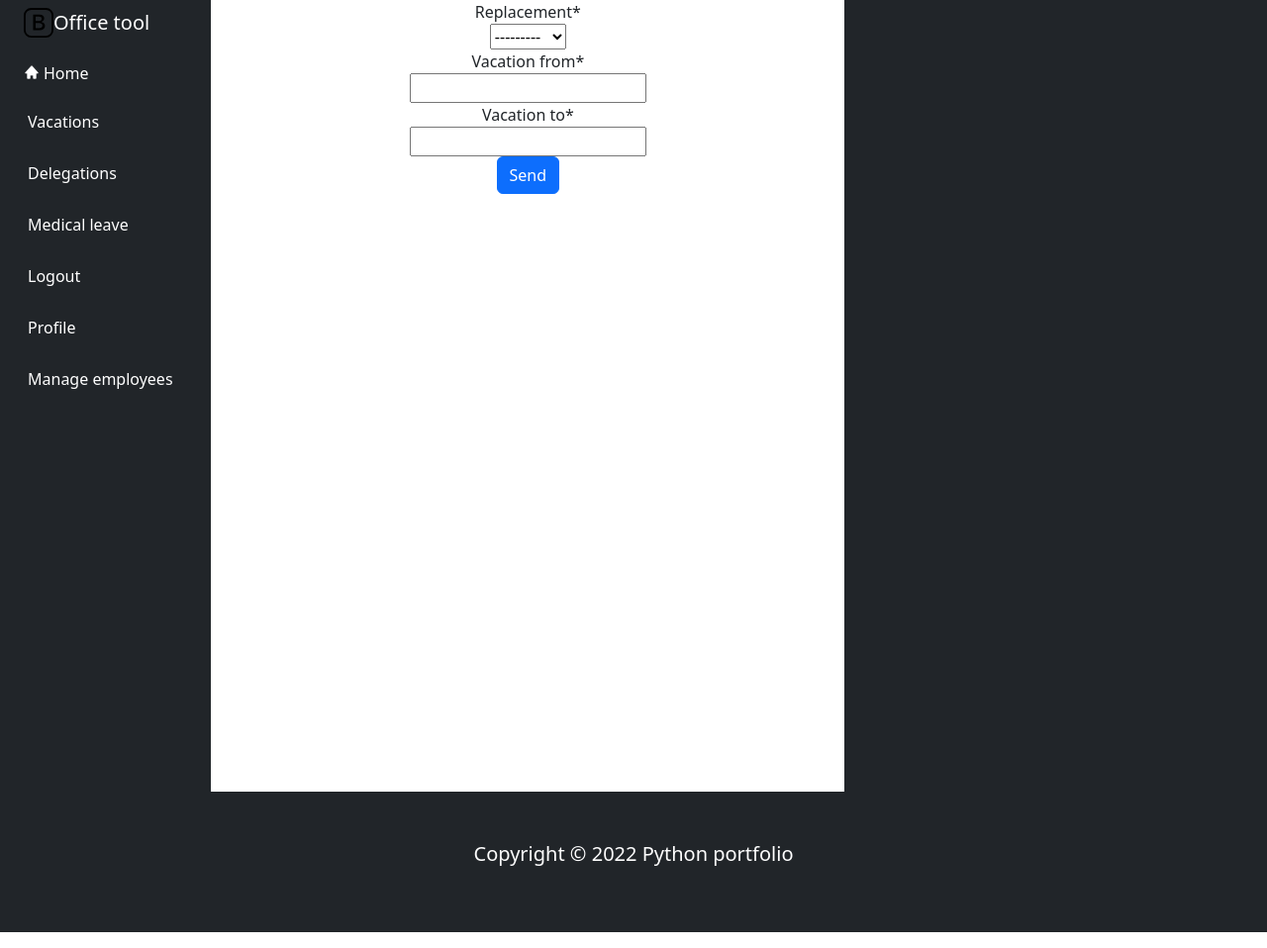
After one commit to MateuszFurman1/Office_tool-ERP_module_with_Django, a Django app: page /create-vacation in a window 1280 px wide. The commit adds this page. Shown: the whole page at 99% size. Run offline with Django 4.2, Linux system fonts and the light colour scheme; the visitor is signed in with stand-in values (Sample User, id 1); data comes from the database, SQL or seed files in the repository; some libraries are stand-ins or nearby versions.

Commit message:
Accept_reject_views

```diff
--- a/office_tool/urls.py
+++ b/office_tool/urls.py
@@ -17,7 +17,9 @@ from django.contrib import admin
 from django.urls import path
 
 from office_tool_app.views import HomeView, RegistrationView, LoginView, LogoutView, ProfileView, VacationDetailView, \
-    DelegationDetailView, ManageView, MedicalLeaveView, ManageDetailView
+    DelegationDetailView, ManageView, MedicalLeaveView, ManageDetailView, MedicalLeaveCreateView, DelegationCreateView, \
+    DelegationDeleteView, VacationCreateView, VacationDeleteView, MedicalDeleteView, VacationAcceptView, \
+    DelegationRejectView, DelegationAcceptView, VacationRejectView
 
 urlpatterns = [
     path('admin/', admin.site.urls),
@@ -30,5 +32,16 @@ urlpatterns = [
     path('delegation-detail/', DelegationDetailView.as_view(), name='delegation-detail'),
     path('manage/', ManageView.as_view(), name='manage'),
     path('medical-leave/', MedicalLeaveView.as_view(), name='medical-leave'),
+    path('delete-medical/<int:pk>/', MedicalDeleteView.as_view(), name='delete-medical'),
     path('manage-detail/<username>/', ManageDetailView.as_view(), name='manage-detail'),
+    path('create-medicalleave/<username>/', MedicalLeaveCreateView.as_view(), name='create-medical'),
+    path('create-delegation', DelegationCreateView.as_view(), name='create-delegation'),
+    path('delete-delegation/<int:pk>/', DelegationDeleteView.as_view(), name='delete-delegation'),
+    path('accept-delegation/<int:pk>/', DelegationAcceptView.as_view(), name='accept-delegation'),
+    path('reject-delegation/<int:pk>/', DelegationRejectView.as_view(), name='reject-delegation'),
+    path('create-vacation', VacationCreateView.as_view(), name='create-vacation'),
+    path('delete-vacation/<int:pk>/', VacationDeleteView.as_view(), name='delete-vacation'),
+    path('accept-vacation/<int:pk>/', VacationAcceptView.as_view(), name='accept-vacation'),
+    path('reject-vacation/<int:pk>/', VacationRejectView.as_view(), name='reject-vacation'),
+
 ]
--- a/office_tool_app/form.py
+++ b/office_tool_app/form.py
@@ -1,6 +1,6 @@
 from django import forms
 from django.core.exceptions import ValidationError
-from office_tool_app.models import User, Group, Vacation, Messages, Delegation, AddressCore, AddressHome
+from office_tool_app.models import User, Group, Vacation, Messages, Delegation, AddressCore, AddressHome, MedicalLeave
 
 
 class LoginForm(forms.Form):
@@ -56,7 +56,7 @@ class VacationForm(forms.ModelForm):
 
     class Meta:
         model = Vacation
-        fields = '__all__'
+        exclude = ('employee', 'status',)
 
 
 class MessagesForm(forms.ModelForm):
@@ -70,4 +70,11 @@ class DelegationForm(forms.ModelForm):
 
     class Meta:
         model = Delegation
-        fields = '__all__'
+        exclude = ('employee', 'status',)
+
+
+class MedicalLeaveForm(forms.ModelForm):
+
+    class Meta:
+        model = MedicalLeave
+        exclude = ('employee',)
--- a/office_tool_app/models.py
+++ b/office_tool_app/models.py
@@ -83,6 +83,6 @@ class Delegation(models.Model):
 
 
 class MedicalLeave(models.Model):
-    employee = models.ForeignKey(User, on_delete=models.CASCADE)
+    employee = models.ForeignKey(User, related_name="medical_employee", on_delete=models.CASCADE)
     from_date = models.DateField()
     to_date = models.DateField()
--- a/office_tool_app/templates/office_tool_app/Base.html
+++ b/office_tool_app/templates/office_tool_app/Base.html
@@ -34,10 +34,10 @@
                         <a href="{% url 'medical-leave' %}" class="nav-link px-0 align-middle text-white">
                             <i class="fs-4 bi-bootstrap"></i> <span class="ms-1 d-none d-sm-inline">Medical leave</span></a>
                     </li>
-                    <li>
-                        <a href="#submenu3" class="nav-link px-0 align-middle text-white">
-                            <i class="fs-4 bi-grid"></i> <span class="ms-1 d-none d-sm-inline text-white">Calendar</span> </a>
-                    </li>
+{#                    <li>#}
+{#                        <a href="#submenu3" class="nav-link px-0 align-middle text-white">#}
+{#                            <i class="fs-4 bi-grid"></i> <span class="ms-1 d-none d-sm-inline text-white">Calendar</span> </a>#}
+{#                    </li>#}
                     {% if user.is_authenticated %}
                     <li>
                         <a href="{% url 'logout' %}" class="nav-link px-0 align-middle">
@@ -45,7 +45,7 @@
                     </li>
                     <li>
                         <a href="{% url 'profile' user.username %}" class="nav-link px-0 align-middle">
-                            <i class="fs-4 bi-people"></i> <span class="ms-1 d-none d-sm-inline text-white">{{ user.username }} profile</span> </a>
+                            <i class="fs-4 bi-people"></i> <span class="ms-1 d-none d-sm-inline text-white">Profile</span> </a>
                     </li>
                         {% if perms.office_tool_app.can_manage_employees %}
                     <li>
--- a/office_tool_app/templates/office_tool_app/Home.html
+++ b/office_tool_app/templates/office_tool_app/Home.html
@@ -12,7 +12,7 @@
         from: {{ vacation.vacation_from }}<br>
           to: {{ vacation.vacation_to }}<br>
         status: {{ vacation.status }}<br>
-        replacement employee: {{ vacation.vacation_replacement }}<br>
+        replacement employee: {{ vacation.replacement }}<br>
           {% endfor %}
         </p>
         <a href="{% url 'vacation-detail' %}" class="btn btn-primary text-white">Go to</a>
@@ -37,12 +37,12 @@
         <div class="card-body">
         <h5 class="card-title">People from your team:</h5>
         <p class="card-text">
+        <ul>
             {% for user in group_users %}
             <li>{{ user.first_name }}</li>
-
             {% endfor %}
+        </ul>
         </p>
-        <a href="{% url 'delegation-detail' %}" class="btn btn-primary text-white">Go to</a>
         </div>
     </div>
 {% else %}
--- /dev/null
+++ b/office_tool_app/templates/office_tool_app/form2.html
@@ -0,0 +1,13 @@
+{% extends 'office_tool_app/Base.html' %}
+{% load crispy_forms_filters %}
+{% load crispy_forms_tags %}
+
+{% block content %}
+<div>
+    <form action="" class="form-label text-center" method="POST">
+        {% csrf_token %}
+        {{ form|crispy }}
+        <input type="submit" value="Send" class="btn btn-primary">
+    </form>
+</div>
+{% endblock content %}
--- a/office_tool_app/templates/office_tool_app/manage.html
+++ b/office_tool_app/templates/office_tool_app/manage.html
@@ -27,7 +27,6 @@
                 <li>{{ delegation.employee }}</li>
                         {% endfor %}
         </ul>
-
         </p>
        </div>
     </div>
@@ -36,8 +35,6 @@
         <div class="card-body">
         <h5 class="card-title">Your subordinates members:</h5>
         <p class="card-text">
-               <h6> Group name: {{ group_two.name }} <br></h6>
-        Group members: <br>
             {% for user in group_two_users %}
                 <li><a href="{% url 'manage-detail' user.username %}">
                     {{ user }}</a></li>
--- a/office_tool_app/templates/office_tool_app/vacationDetail.html
+++ b/office_tool_app/templates/office_tool_app/vacationDetail.html
@@ -12,7 +12,9 @@
           to: {{ vacation.vacation_to }}<br>
         status: {{ vacation.status }}<br>
         replacement employee: {{ vacation.replacement }}<br>
+                <a href="{% url 'delete-vacation' vacation.pk %}" class="btn btn-primary text-white">Delete</a>
           {% endfor %}
+
         </p>
         </div>
     </div>
@@ -31,4 +33,7 @@
         </p>
         </div>
     </div>
+<br>
+    <a href="{% url 'create-vacation' %}" class="btn btn-primary text-white">Create new</a>
+
 {% endblock %}
--- a/office_tool_app/views.py
+++ b/office_tool_app/views.py
@@ -1,12 +1,17 @@
 from datetime import datetime
+
+import vacation as vacation
 from django.contrib.auth import authenticate, login, logout
 from django.contrib.auth.mixins import LoginRequiredMixin, PermissionRequiredMixin
+from django.urls import reverse_lazy
 from django.views import View
 from django.shortcuts import render, redirect, get_object_or_404
 from django.contrib import messages
+from django.views.generic import DeleteView
+
 from office_tool_app.form import RegistrationForm, LoginForm, UserUpdateForm, AddressHomeForm, \
-    AddressCoreForm
-from office_tool_app.models import User, Group, AddressHome, AddressCore, Vacation, Delegation
+    AddressCoreForm, MedicalLeaveForm, DelegationForm, VacationForm
+from office_tool_app.models import User, Group, AddressHome, AddressCore, Vacation, Delegation, MedicalLeave
 
 
 class HomeView(LoginRequiredMixin, View):
@@ -19,7 +24,6 @@ class HomeView(LoginRequiredMixin, View):
             today = str(datetime.now().date())
             group = user.group
             group_users = group.user_set.all()
-            print(group_users)
             # group_users2 = User.objects.filter(group=group)
             vacations = user.vacation_employee.filter(status='pending').filter(vacation_from__gte=today)
             messages = user.messages_to_employee.all().order_by('-sending_date')
@@ -33,36 +37,6 @@ class HomeView(LoginRequiredMixin, View):
             }
 
         return render(request, "office_tool_app/Home.html", ctx)
-
-
-class VacationDetailView(LoginRequiredMixin, View):
-    login_url = "/login/"
-
-    def get(self, request):
-        user = request.user
-        today = str(datetime.now().date())
-        vacations_today = user.vacation_employee.filter(status='pending').filter(vacation_from__gte=today)
-        vacations = user.vacation_employee.filter(vacation_from__lt=today)
-        ctx = {
-            'vacations_today': vacations_today,
-            'vacations': vacations
-        }
-        return render(request, 'office_tool_app/vacationDetail.html', ctx)
-
-
-class DelegationDetailView(LoginRequiredMixin, View):
-    login_url = "/login/"
-
-    def get(self, request):
-        user = request.user
-        today = str(datetime.now().date())
-        delegations_today = user.delegation_employee.filter(status='pending').filter(start_date__gte=today)
-        delegations = user.delegation_employee.filter(start_date__lt=today)
-        ctx = {
-            'delegations_today': delegations_today,
-            'delegations': delegations
-        }
-        return render(request, 'office_tool_app/delegationDetail.html', ctx)
 
 
 class RegistrationView(View):
@@ -163,17 +137,178 @@ class ProfileView(LoginRequiredMixin, View):
         return render(request, 'office_tool_app/profile.html', ctx)
 
 
+class VacationDetailView(LoginRequiredMixin, View):
+    login_url = "/login/"
+
+    def get(self, request):
+        user = request.user
+        today = str(datetime.now().date())
+        vacations_today = user.vacation_employee.filter(status='pending').filter(vacation_from__gte=today)
+        vacations = user.vacation_employee.filter(vacation_from__lt=today)
+        ctx = {
+            'vacations_today': vacations_today,
+            'vacations': vacations
+        }
+        return render(request, 'office_tool_app/vacationDetail.html', ctx)
+
+
+class VacationCreateView(LoginRequiredMixin, View):
+    def get(self, request):
+        user = request.user
+        form = VacationForm()
+        ctx = {
+            'form': form,
+            'user': user,
+        }
+        return render(request, 'office_tool_app/form2.html', ctx)
+
+    def post(self, request):
+        user = request.user
+        form = VacationForm(request.POST)
+        if form.is_valid():
+            vacation = form.save(commit=False)
+            vacation.employee = user
+            vacation.status = 'pending'
+            vacation.save()
+            return redirect('vacation-detail')
+
+
+class VacationDeleteView(LoginRequiredMixin, DeleteView):
+    model = Vacation
+    success_url = reverse_lazy("vacation-detail")
+
+
+class VacationAcceptView(PermissionRequiredMixin, View):
+    permission_required = 'can_manage_employees'
+
+    def post(self, request, pk):
+        vacation = Vacation.objects.get(id=pk)
+        vacation.status = 'accepted'
+        vacation.save()
+        user = vacation.employee
+        print(user)
+        today = str(datetime.now().date())
+
+        return redirect('manage-detail', user.username)
+
+
+class VacationRejectView(PermissionRequiredMixin, View):
+    permission_required = 'can_manage_employees'
+
+    def post(self, request, pk):
+        vacation = Vacation.objects.get(id=pk)
+        vacation.status = 'accepted'
+        vacation.save()
+        user = vacation.employee
+        print(user)
+        return redirect('manage-detail', user.username)
+
+
+class DelegationDetailView(LoginRequiredMixin, View):
+    login_url = "/login/"
+
+    def get(self, request):
+        user = request.user
+        today = str(datetime.now().date())
+        delegations_today = user.delegation_employee.filter(status='pending').filter(start_date__gte=today)
+        delegations = user.delegation_employee.filter(start_date__lt=today)
+        ctx = {
+            'delegations_today': delegations_today,
+            'delegations': delegations
+        }
+        return render(request, 'office_tool_app/delegationDetail.html', ctx)
+
+
+class DelegationCreateView(LoginRequiredMixin, View):
+    def get(self, request):
+        user = request.user
+        form = DelegationForm()
+        ctx = {
+            'form': form,
+            'user': user,
+        }
+        return render(request, 'office_tool_app/form2.html', ctx)
+
+    def post(self, request):
+        user = request.user
+        form = DelegationForm(request.POST)
+        if form.is_valid():
+            delegation = form.save(commit=False)
+            delegation.employee = user
+            delegation.status = 'pending'
+            delegation.save()
+            return redirect('delegation-detail')
+
+
+class DelegationDeleteView(LoginRequiredMixin, DeleteView):
+    model = Delegation
+    success_url = reverse_lazy("delegation-detail")
+
+
+class DelegationAcceptView(PermissionRequiredMixin, View):
+    permission_required = 'can_manage_employees'
+
+    def post(self, request, pk):
+
+        delegation = Delegation.objects.get(id=pk)
+        delegation.status = 'accepted'
+        delegation.save()
+        user = delegation.employee
+        print(user)
+        return redirect('manage-detail', user.username)
+
+
+class DelegationRejectView(PermissionRequiredMixin, View):
+    permission_required = 'can_manage_employees'
+
+    def post(self, request, pk):
+
+        delegation = Delegation.objects.get(id=pk)
+        delegation.status = 'rejected'
+        delegation.save()
+        user = delegation.employee
+        print(user)
+        return redirect('manage-detail', user.username)
+
+
 class MedicalLeaveView(LoginRequiredMixin, View):
     login_url = "/login/"
 
     def get(self, request):
         user = request.user
-        medicals = user.medicalleave_set.all()
+        medicals = user.medical_employee.all()
         ctx = {
             'medicals': medicals
 
         }
         return render(request, 'office_tool_app/MedicalLeave.html', ctx)
+
+
+class MedicalLeaveCreateView(PermissionRequiredMixin, View):
+    permission_required = 'can_manage_employees'
+
+    def get(self, request, username):
+        user = User.objects.get(username=username)
+        form = MedicalLeaveForm()
+        ctx = {
+            "form": form,
+            'user': user,
+        }
+        return render(request, "office_tool_app/form2.html", ctx)
+
+    def post(self, request, username):
+        user = User.objects.get(username=username)
+        form = MedicalLeaveForm(request.POST)
+        if form.is_valid():
+            medical_leave = form.save(commit=False)
+            medical_leave.employee = user
+            medical_leave.save()
+            return redirect('manage-detail', user.username)
+
+
+class MedicalDeleteView(LoginRequiredMixin, DeleteView):
+    model = MedicalLeave
+    success_url = reverse_lazy("medical-leave")
 
 
 class ManageView(PermissionRequiredMixin, View):
@@ -195,7 +330,7 @@ class ManageView(PermissionRequiredMixin, View):
             'group_two_users': group_two_users,
             'vacations': vacations,
             'delegations': delegations,
-
+            'user': user,
         }
         return render(request, 'office_tool_app/manage.html', ctx)
 
@@ -205,7 +340,20 @@ class ManageDetailView(PermissionRequiredMixin, View):
 
     def get(self, request, username):
         user = User.objects.get(username=username)
+        today = str(datetime.now().date())
+        group = user.group
+        group_users = group.user_set.all()
+        medicals = user.medical_employee.all()
+        vacations = user.vacation_employee.filter(status='pending').filter(vacation_from__gte=today)
+        messages = user.messages_to_employee.all().order_by('-sending_date')
+        delegations = user.delegation_employee.filter(status='pending').filter(start_date__gte=today)
+
         ctx = {
-
+            'group_users': group_users,
+            'vacations': vacations,
+            'messages': messages,
+            'delegations': delegations,
+            'medicals': medicals,
+            'user': user,
         }
         return render(request, 'office_tool_app/manageDetail.html', ctx)
```
Also changed, not shown: office_tool_app/templates/office_tool_app/Base2col.html (+5 -5 lines), office_tool_app/templates/office_tool_app/delegationDetail.html (+7 -0 lines), office_tool_app/templates/office_tool_app/delegation_confirm_delete.html (added, +14 -0 lines), office_tool_app/templates/office_tool_app/manageDetail.html (+69 -28 lines), office_tool_app/templates/office_tool_app/medicalleave_confirm_delete.html (added, +14 -0 lines), office_tool_app/templates/office_tool_app/vacation_confirm_delete.html (added, +14 -0 lines), office_tool_app/migrations/0003_alter_medicalleave_employee.py (added).
